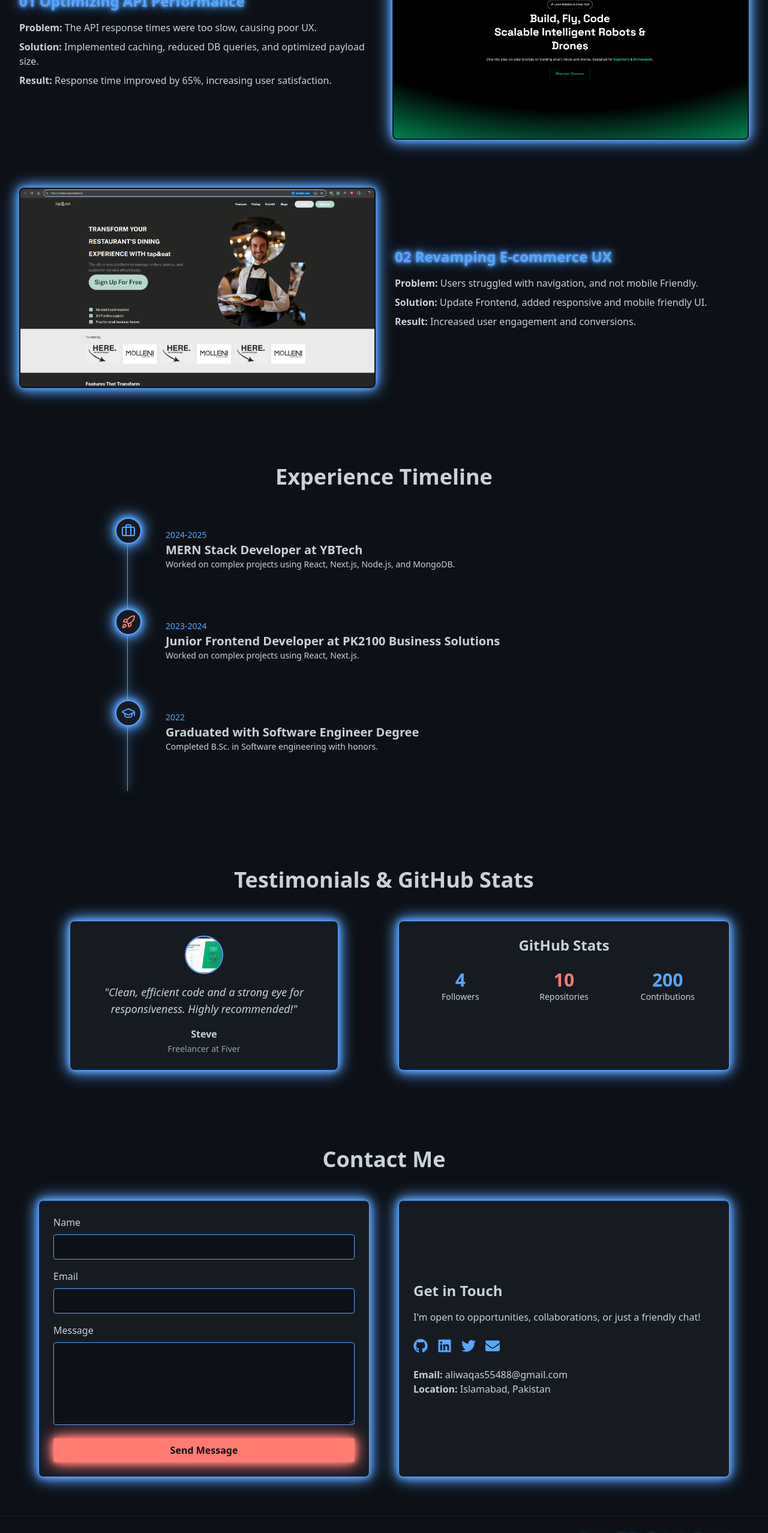
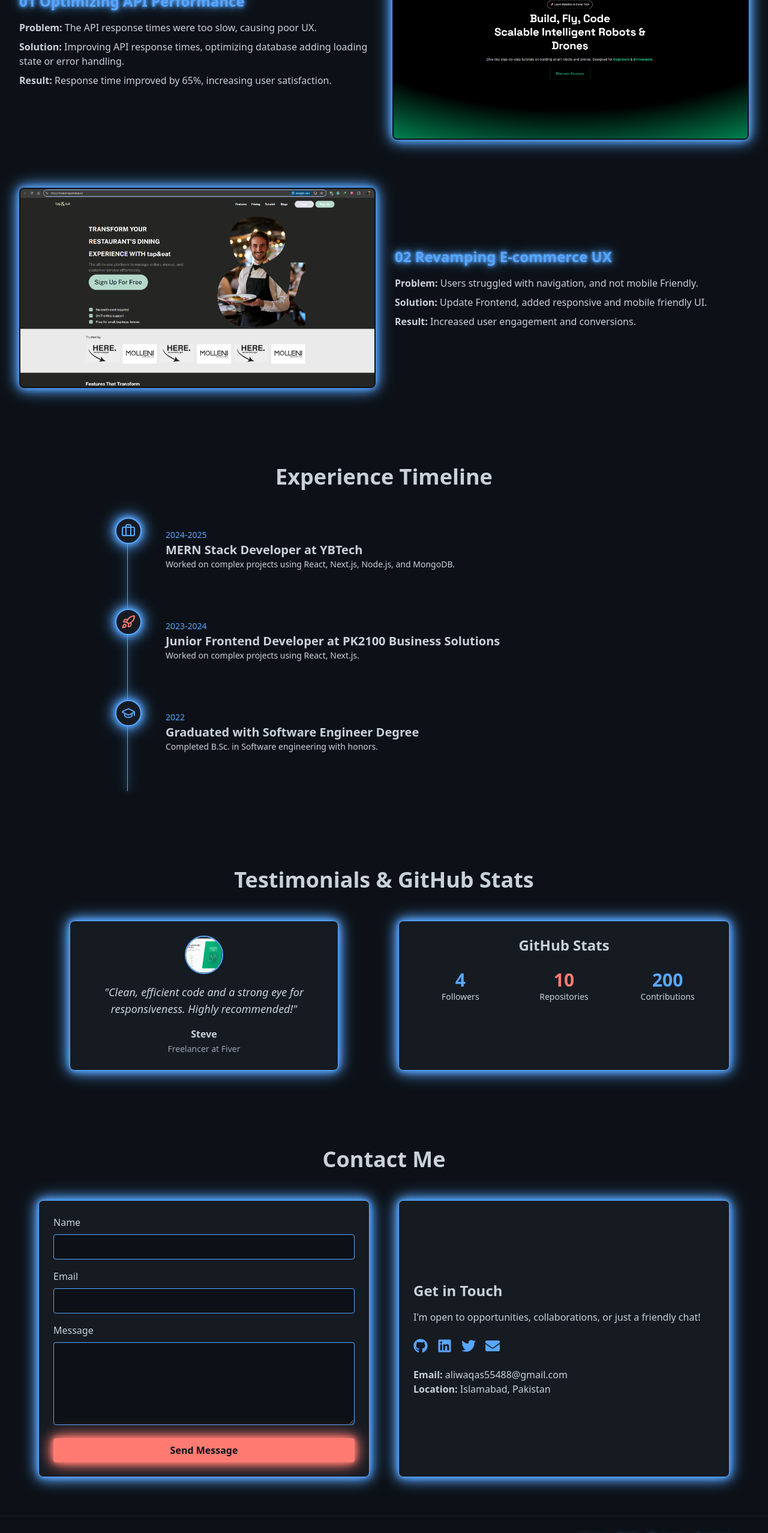
Before and after one commit to aliWaqas699969/2025-Portfolio, a React (Vite) app: page / in a window 1280 px wide. Shown: the part 2701-5257 px from the top of the page at 60% size. Built offline with nearby package versions, Linux system fonts and the light colour scheme.

Commit message:
UI Updated

```diff
--- a/src/components/CaseStudiesSection.jsx
+++ b/src/components/CaseStudiesSection.jsx
@@ -7,7 +7,7 @@ const caseStudies = [
     title: "Optimizing API Performance",
     problem: "The API response times were too slow, causing poor UX.",
     solution:
-      "Implemented caching, reduced DB queries, and optimized payload size.",
+      "Improving API response times, optimizing database adding loading state or error handling.",
     result: "Response time improved by 65%, increasing user satisfaction.",
     images: ["/gig1.png", "/gig2.png"],
   },
--- a/src/components/ContactSection.jsx
+++ b/src/components/ContactSection.jsx
@@ -126,7 +126,7 @@ export default function ContactSection() {
 
           <div className="flex space-x-4 mb-6">
             <a
-              href="#"
+              href="https://github.com/aliWaqas699969?tab=overview&from=2023-12-01&to=2023-12-31"
               className="text-[#58A6FF] text-2xl hover:text-[#FF7B72]"
             >
               <FaGithub />
@@ -144,7 +144,7 @@ export default function ContactSection() {
               <FaTwitter />
             </a>
             <a
-              href="mailto:youremail@gmail.com"
+              href="mailto:aliwaqas55488@gmail.com"
               className="text-[#58A6FF] text-2xl hover:text-[#FF7B72]"
             >
               <FaEnvelope />
--- a/src/components/Footer.jsx
+++ b/src/components/Footer.jsx
@@ -13,7 +13,7 @@ export default function Footer() {
       >
         {/* Left */}
         <p className="text-sm">
-          © {new Date().getFullYear()} Your Name. All rights reserved.
+          © {new Date().getFullYear()} Ali waqas. All rights reserved.
         </p>
 
         {/* Right */}
```
Also changed, not shown: public/project3.png.
